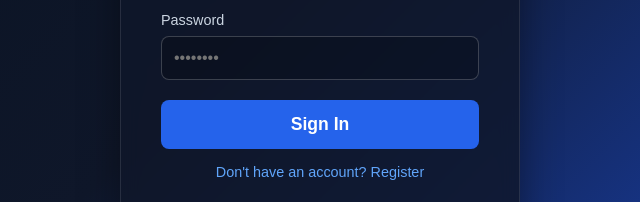
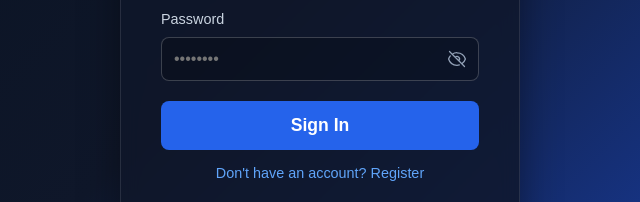
Before and after one commit to hackerX-Sam/QUICKLINK-Url-shortener, a website: page login.html in a window 1280 px wide. Shown: the part 336-538 px from the top of the page, 320-960 px from the left. Drawn offline with Linux system fonts and the light colour scheme.

Commit message:
feat: add view password toggle

```diff
--- a/login.html
+++ b/login.html
@@ -123,6 +123,39 @@
       .text-link:hover {
         text-decoration: underline;
       }
+      .password-wrapper {
+        position: relative;
+        display: flex;
+        align-items: center;
+      }
+      .password-wrapper input {
+        padding-right: 40px; /* Space for the icon */
+        margin-top: 0; /* Override default input margin */
+      }
+      /* Adjust label margin since we removed input margin */
+      .input-group label.pw-label {
+        margin-top: 15px;
+        margin-bottom: 10px;
+      }
+      .toggle-password {
+        position: absolute;
+        right: 12px;
+        background: none;
+        border: none;
+        color: #94a3b8;
+        cursor: pointer;
+        padding: 0;
+        display: flex;
+        align-items: center;
+        justify-content: center;
+      }
+      .toggle-password:hover {
+        color: #cbd5e1;
+      }
+      .toggle-password svg {
+        width: 20px;
+        height: 20px;
+      }
     </style>
   </head>
   <body>
@@ -137,8 +170,15 @@
         <label for="loginEmail">Email Address</label>
         <input type="email" id="loginEmail" required placeholder="you@example.com" />
 
-        <label for="loginPassword" style="margin-top: 15px;">Password</label>
-        <input type="password" id="loginPassword" required placeholder="••••••••" />
+        <label for="loginPassword" class="pw-label">Password</label>
+        <div class="password-wrapper">
+          <input type="password" id="loginPassword" required placeholder="••••••••" />
+          <button type="button" class="toggle-password" onclick="togglePassword('loginPassword', this)">
+            <svg xmlns="http://www.w3.org/2000/svg" fill="none" viewBox="0 0 24 24" stroke-width="1.5" stroke="currentColor">
+              <path stroke-linecap="round" stroke-linejoin="round" d="M3.98 8.223A10.477 10.477 0 001.934 12C3.226 16.338 7.244 19.5 12 19.5c.993 0 1.953-.138 2.863-.395M6.228 6.228A10.45 10.45 0 0112 4.5c4.756 0 8.773 3.162 10.065 7.498a10.523 10.523 0 01-4.293 5.774M6.228 6.228L3 3m3.228 3.228l3.65 3.65m7.894 7.894L21 21m-3.228-3.228l-3.65-3.65m0 0a3 3 0 10-4.243-4.243m4.242 4.242L9.88 9.88" />
+            </svg>
+          </button>
+        </div>
 
         <button type="submit" class="btn" style="margin-top: 20px;">Sign In</button>
         <div style="text-align: center;">
@@ -154,8 +194,15 @@
         <label for="regEmail" style="margin-top: 15px;">Email Address</label>
         <input type="email" id="regEmail" required placeholder="you@example.com" />
 
-        <label for="regPassword" style="margin-top: 15px;">Password</label>
-        <input type="password" id="regPassword" required placeholder="••••••••" />
+        <label for="regPassword" class="pw-label">Password</label>
+        <div class="password-wrapper">
+          <input type="password" id="regPassword" required placeholder="••••••••" />
+          <button type="button" class="toggle-password" onclick="togglePassword('regPassword', this)">
+            <svg xmlns="http://www.w3.org/2000/svg" fill="none" viewBox="0 0 24 24" stroke-width="1.5" stroke="currentColor">
+              <path stroke-linecap="round" stroke-linejoin="round" d="M3.98 8.223A10.477 10.477 0 001.934 12C3.226 16.338 7.244 19.5 12 19.5c.993 0 1.953-.138 2.863-.395M6.228 6.228A10.45 10.45 0 0112 4.5c4.756 0 8.773 3.162 10.065 7.498a10.523 10.523 0 01-4.293 5.774M6.228 6.228L3 3m3.228 3.228l3.65 3.65m7.894 7.894L21 21m-3.228-3.228l-3.65-3.65m0 0a3 3 0 10-4.243-4.243m4.242 4.242L9.88 9.88" />
+            </svg>
+          </button>
+        </div>
 
         <button type="submit" class="btn" style="margin-top: 20px;">Create Account</button>
         <div style="text-align: center;">
@@ -226,6 +273,20 @@
 
       function hideError() {
         errorMessage.style.display = 'none';
+      }
+
+      function togglePassword(inputId, btn) {
+        const input = document.getElementById(inputId);
+        const icon = btn.querySelector('svg');
+        if (input.type === 'password') {
+          input.type = 'text';
+          // Open eye icon
+          icon.innerHTML = '<path stroke-linecap="round" stroke-linejoin="round" d="M2.036 12.322a1.012 1.012 0 010-.639C3.423 7.51 7.36 4.5 12 4.5c4.638 0 8.573 3.007 9.963 7.178.07.207.07.431 0 .639C20.577 16.49 16.64 19.5 12 19.5c-4.638 0-8.573-3.007-9.963-7.178z" /><path stroke-linecap="round" stroke-linejoin="round" d="M15 12a3 3 0 11-6 0 3 3 0 016 0z" />';
+        } else {
+          input.type = 'password';
+          // Closed eye icon
+          icon.innerHTML = '<path stroke-linecap="round" stroke-linejoin="round" d="M3.98 8.223A10.477 10.477 0 001.934 12C3.226 16.338 7.244 19.5 12 19.5c.993 0 1.953-.138 2.863-.395M6.228 6.228A10.45 10.45 0 0112 4.5c4.756 0 8.773 3.162 10.065 7.498a10.523 10.523 0 01-4.293 5.774M6.228 6.228L3 3m3.228 3.228l3.65 3.65m7.894 7.894L21 21m-3.228-3.228l-3.65-3.65m0 0a3 3 0 10-4.243-4.243m4.242 4.242L9.88 9.88" />';
+        }
       }
 
       document.getElementById('showRegisterBtn').addEventListener('click', () => {
```
